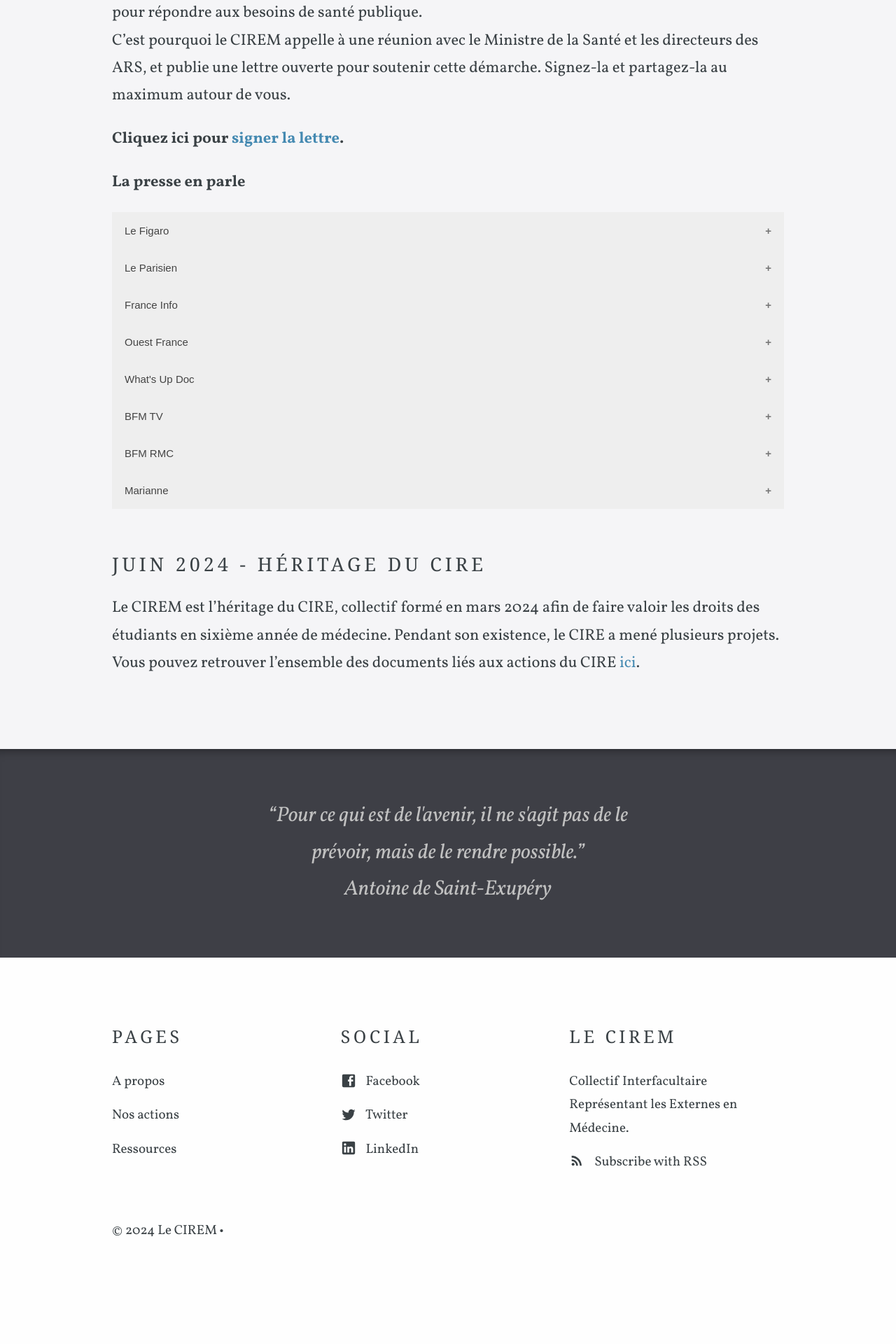
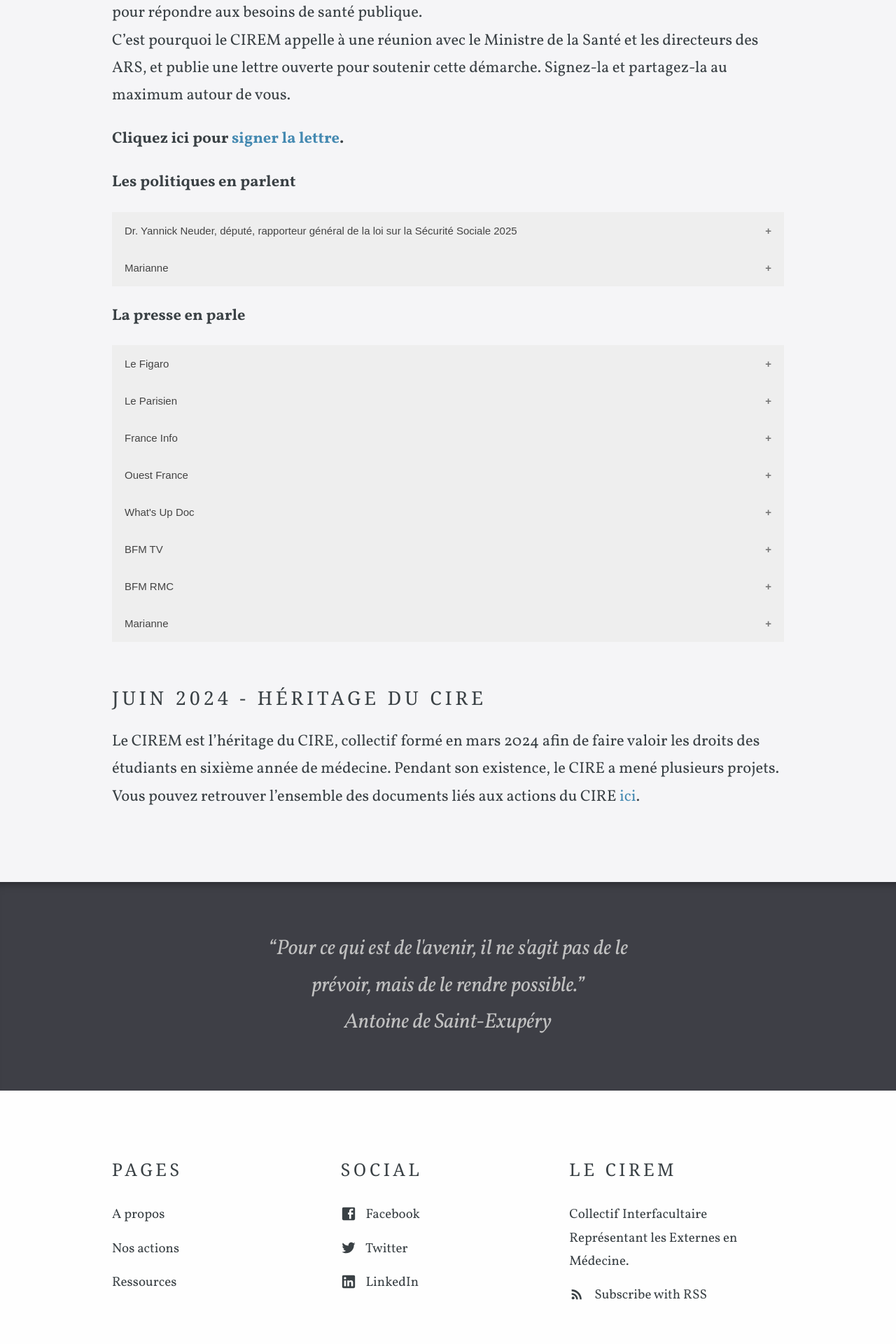
Before and after one commit to ciremwebsite/ciremwebsite.github.io, a Jekyll site: the page built from nos_actions/actions.md, in a window 1280 px wide. Shown: the part 937-2857 px from the top of the page at 70% size. Built offline with Jekyll 4.4.1, drawn with Linux system fonts in a browser that asks for light colours; some web fonts are replaced; comment, search, counter and statistics services are not loaded; before the commit the page ends 2793 px from its top, so only the background shows below that.

Commit message:
Update actions.md

```diff
--- a/nos_actions/actions.md
+++ b/nos_actions/actions.md
@@ -16,6 +16,96 @@ En pleine crise de la médecine hospitalière, il est crucial d'augmenter le nom
 C'est pourquoi le CIREM appelle à une réunion avec le Ministre de la Santé et les directeurs des ARS, et publie une lettre ouverte pour soutenir cette démarche. Signez-la et partagez-la au maximum autour de vous.
 
 **Cliquez ici pour [signer la lettre](https://ciremwebsite.github.io/lettre_ouverte/).**
+
+**Les politiques en parlent**
+
+<html lang="en">
+<head>
+    <meta charset="UTF-8">
+    <meta name="viewport" content="width=device-width, initial-scale=1.0">
+    <title>Accordéon Exemple</title>
+    <style>
+        .accordion {
+    background-color: #eee;
+    color: #444;
+    cursor: pointer;
+    padding: 18px;
+    width: 100%;
+    border: none;
+    text-align: left;
+    outline: none;
+    font-size: 15px;
+    transition: 0.4s;
+}
+
+.accordion.active, .accordion:hover {
+    background-color: #ccc;
+}
+
+.accordion::after {
+    content: '\002B'; /* Unicode character for "plus" sign (+) */
+    color: #777;
+    font-weight: bold;
+    float: right;
+    margin-left: 5px;
+}
+
+.accordion.active::after {
+    content: "\2212"; /* Unicode character for "minus" sign (-) */
+}
+
+
+        .panel {
+            padding: 0 18px;
+            background-color: white;
+            max-height: 0;
+            overflow: hidden;
+            transition: max-height 0.2s ease-out;
+        }
+    </style>
+</head>
+<body>
+
+<button class="accordion">Dr. Yannick Neuder, député, rapporteur général de la loi sur la Sécurité Sociale 2025</button>
+<div class="panel">
+    <blockquote class="twitter-tweet"><p lang="fr" dir="ltr">(…) Sur la question des postes d’<a href="https://twitter.com/hashtag/internes?src=hash&amp;ref_src=twsrc%5Etfw">#internes</a> non renouvelés, il s’agit d’une nouvelle goutte qui fait déborder le vase, résultat d’une succession de réformes mal faites et précipitées. Je comprends totalement ces étudiants, qui décident d’une spécialité dont laquelle dépendra leur… <a href="https://t.co/Gd4a9BkEKs">https://t.co/Gd4a9BkEKs</a></p>&mdash; Dr. Yannick Neuder (@yannickneuder) <a href="https://twitter.com/yannickneuder/status/1826667249958015261?ref_src=twsrc%5Etfw">August 22, 2024</a></blockquote> <script async src="https://platform.twitter.com/widgets.js" charset="utf-8"></script>
+    <p>
+        <a href="https://www.bfmtv.com/replay-emissions/le-live-bfm/internes-postes-supprimes-soignants-furieux-17-08_VN-202408170154.html?fbclid=IwY2xjawEtUWtleHRuA2FlbQIxMAABHcf6v3HFybLanTsxCCxm17EBYObBNJJ009M_3gotg65NiTS5vjWacjzjrg_aem_kKYTmsaFO2YhXsjJ8SQwRw">
+          Interview de Marine Loty, présidente du Syndicat des Internes des Hôpitaux de Paris (SIHP)
+        </a>
+    </p>
+</div>
+
+
+
+<button class="accordion">Marianne</button>
+<div class="panel">
+    <p>
+        <a href="https://www.marianne.net/societe/sante/cest-la-premiere-fois-de-ma-vie-que-je-fais-ca-helene-l-interne-sacrifiee-a-l-origine-de-la-petition?fbclid=IwY2xjawE1P6lleHRuA2FlbQIxMAABHdvcq9S1KiS9HXNvsNvvjhuugZ8WkzEph7bwuyEiJb93O7ae27Qoy10oUQ_aem_b2ZLEhzjvU20MelX6hbHDw">
+          "C’est la première fois de ma vie que je fais ça" : Hélène, l'interne "sacrifiée", à l'origine de la pétition
+        </a>
+    </p>
+</div>
+
+<script>
+    var acc = document.getElementsByClassName("accordion");
+    var i;
+
+    for (i = 0; i < acc.length; i++) {
+        acc[i].addEventListener("click", function() {
+            this.classList.toggle("active");
+            var panel = this.nextElementSibling;
+            if (panel.style.maxHeight) {
+                panel.style.maxHeight = null;
+            } else {
+                panel.style.maxHeight = panel.scrollHeight + "px";
+            }
+        });
+    }
+</script>
+
+</body>
+</html>
 
 **La presse en parle**
 
```
